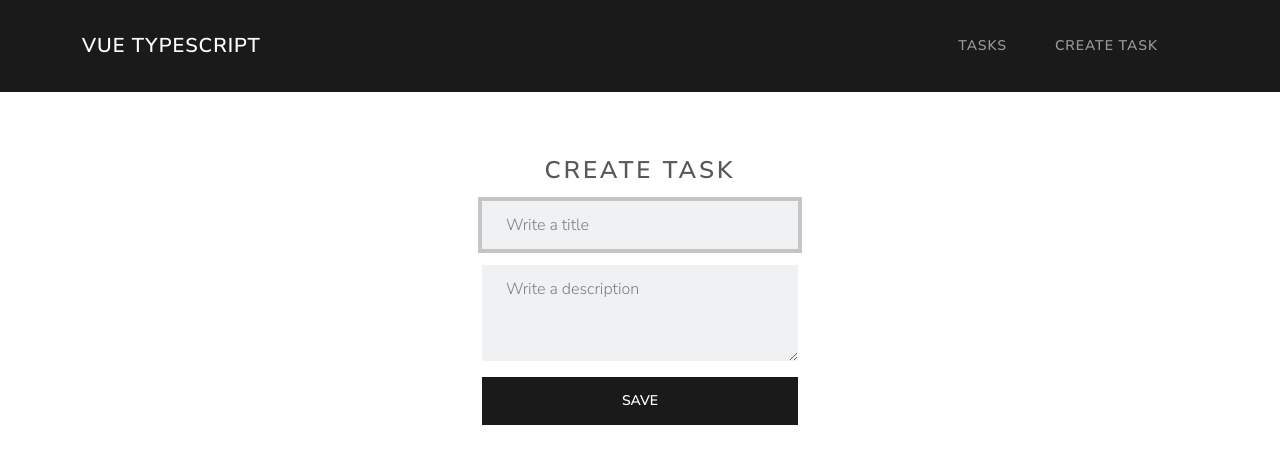
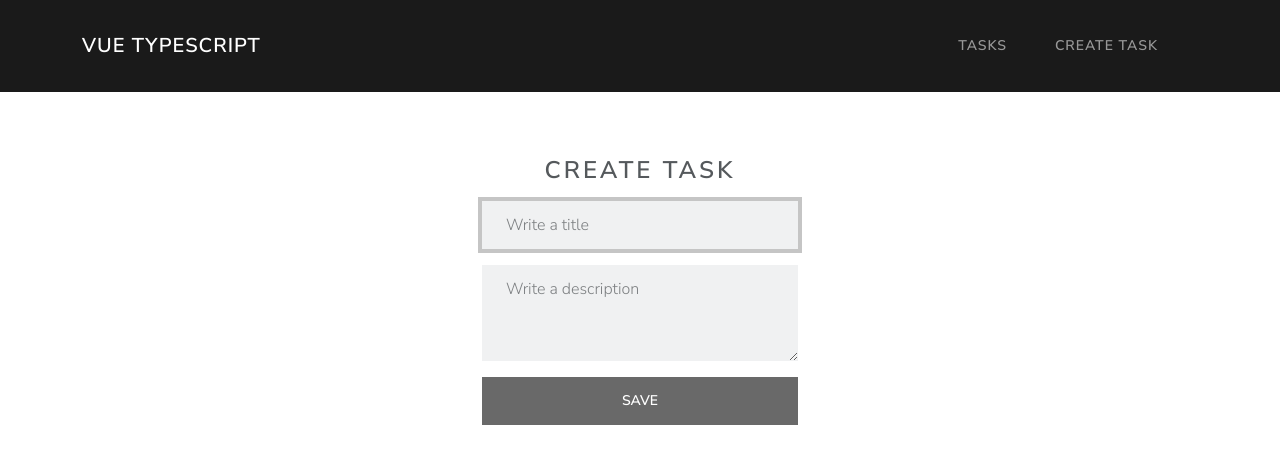
Before and after one commit to juliswer/mevn-typescript-crud, a Vue app: page /tasks/new in a window 1280 px wide. Shown: the top 464 px of the page. Built offline with nearby package versions, Linux system fonts and the light colour scheme.

Commit message:
backend files

```diff
--- a/src/components/TaskForm.vue
+++ b/src/components/TaskForm.vue
@@ -8,7 +8,7 @@
 
             <textarea rows="3" placeholder="Write a description" v-model="task.description" class="form-control mb-3"></textarea>
 
-            <button class="btn btn-primary">Save</button>
+            <button class="btn btn-primary" :disabled="!task.title || !task.description">Save</button>
         </form>
     </div>
 </template>
```
